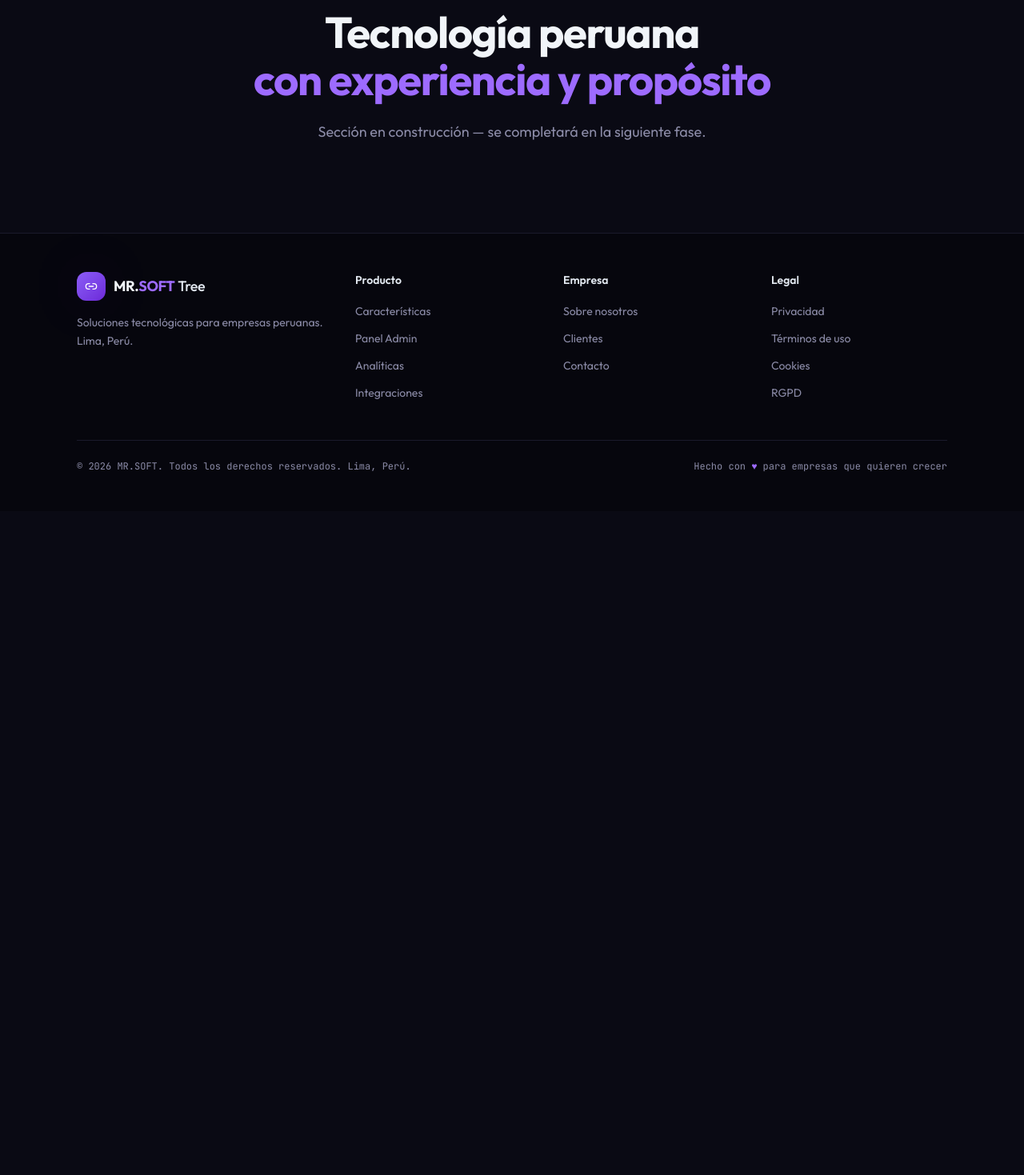
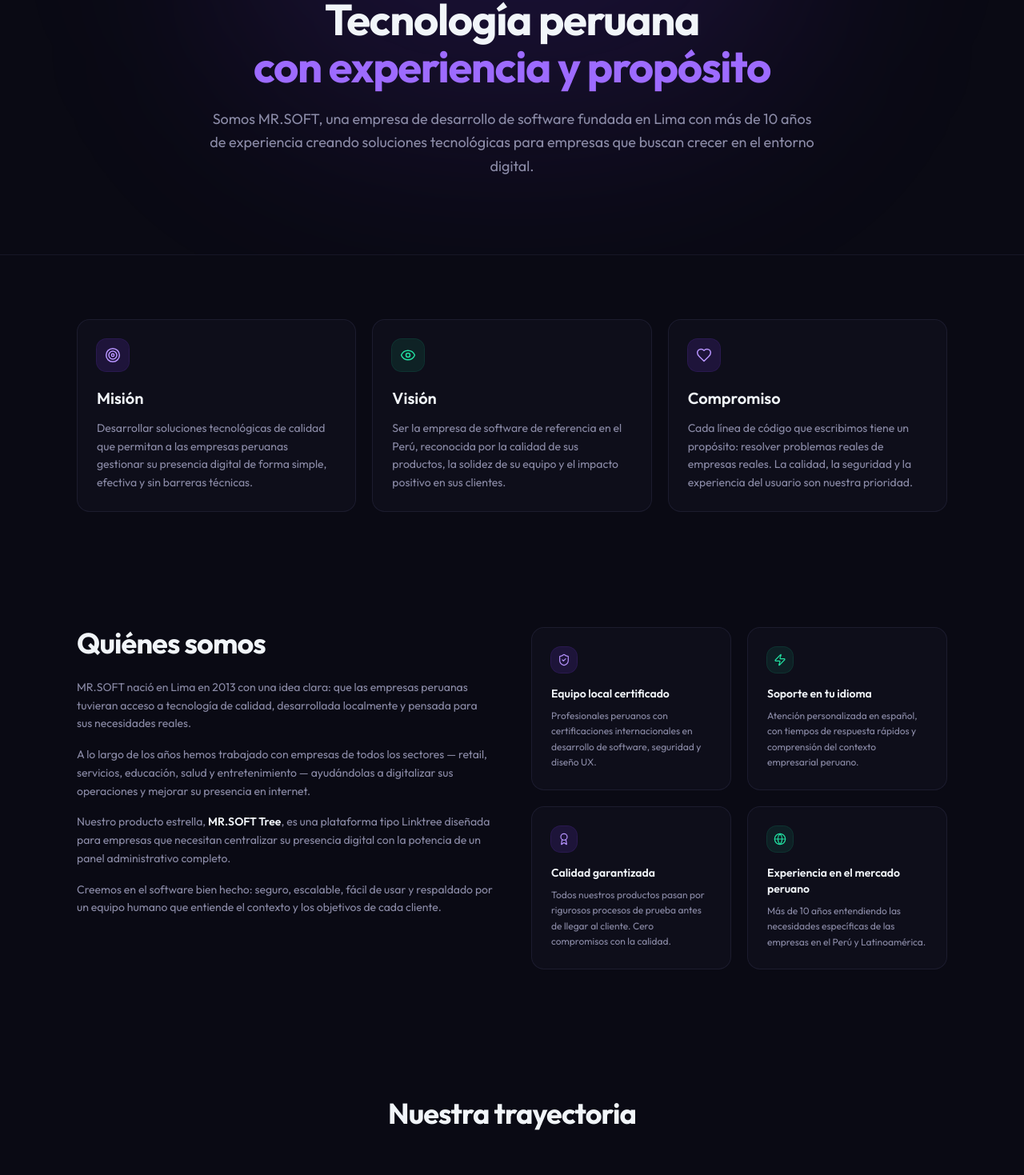
Before and after one commit to jesusdavidsalazarflores936-byte/web-linktree, a Next.js app: page /nosotros in a window 1280 px wide. Shown: the part 217-1686 px from the top of the page at 80% size. Before the commit the page ends 856 px from the top, so only its background shows below. Built offline with nearby package versions, Linux system fonts and the light colour scheme; no server answers.

Commit message:
feat(about): componer la página Nosotros

```diff
--- a/src/app/(marketing)/nosotros/page.tsx
+++ b/src/app/(marketing)/nosotros/page.tsx
@@ -1,4 +1,11 @@
-import { SectionHeading, Section } from '@/components/ui'
+import { PageHero } from '@/components/ui'
+import {
+  AboutPillars,
+  AboutStory,
+  AboutTimeline,
+  AboutTeam,
+  aboutHeroContent,
+} from '@/features/about'
 import { buildMetadata } from '@/lib/metadata'
 import { routes } from '@/lib/site.config'
 
@@ -11,14 +18,12 @@
 
 export default function AboutPage() {
   return (
-    <Section>
-      <SectionHeading
-        as="h1"
-        eyebrow="Nosotros"
-        title="Tecnología peruana"
-        accent="con experiencia y propósito"
-        description="Sección en construcción — se completará en la siguiente fase."
-      />
-    </Section>
+    <>
+      <PageHero {...aboutHeroContent} />
+      <AboutPillars />
+      <AboutStory />
+      <AboutTimeline />
+      <AboutTeam />
+    </>
   )
 }
```
